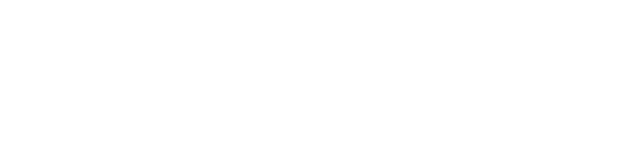
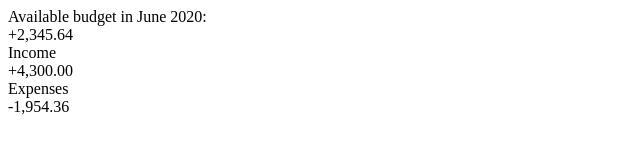
Before and after one commit to Tanuj-Choudhary/Budget-App, a plain HTML site: page index.html in a window 1280 px wide. Shown: the whole page, without its empty margins (0-640 px from the left). Drawn offline with Linux system fonts and the light colour scheme.

Commit message:
Adding top section to index.html

```diff
--- a/index.html
+++ b/index.html
@@ -6,5 +6,38 @@
 </head>
 <body>
 
+	<!------------------------------------------TOP Section------------------------------------------>
+	<section class="top">
+		<div class="budget">
+			<div class="budget--title">
+				Available budget in <span class="budget--title--month">June 2020</span>:
+			</div>
+
+			<div class="budget--value">
+				+2,345.64
+			</div>
+
+			<div class="budget--income">
+				<div class="budget--income--text">
+					Income
+				</div>
+				<div class="budget--income--value">
+					+4,300.00
+				</div>
+			</div>
+
+			<div class="budget--expenses">
+				<div class="budget--expenses--text">
+					Expenses
+				</div>
+				<div class="budget--expenses--value">
+					-1,954.36
+				</div>
+			</div>
+
+		</div>
+	</section>
+	<!------------------------------------------TOP Section ends------------------------------------------>
+
 </body>
 </html>
```
